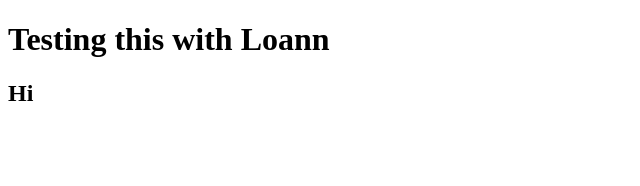
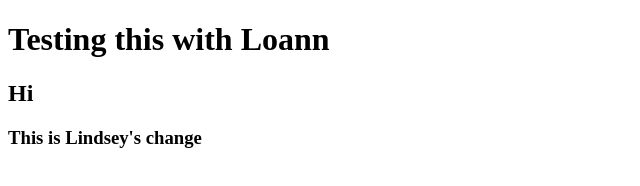
Before and after one commit to lindsbow102/loann-test, a plain HTML site: page index.html in a window 1280 px wide. Shown: the whole page, without its empty margins (0-640 px from the left). Drawn offline with Linux system fonts and the light colour scheme.

Commit message:
Lindsey's change

```diff
--- a/index.html
+++ b/index.html
@@ -9,5 +9,6 @@
   <body>
     <h1>Testing this with Loann</h1>
     <h2>Hi</h2>
+    <h3>This is Lindsey's change</h3>
   </body>
 </html>
```
